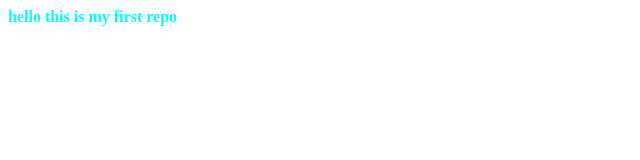
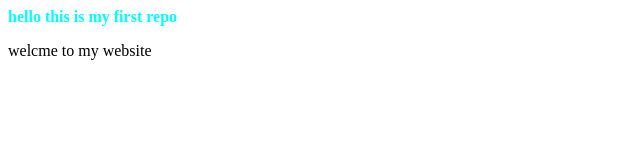
Before and after one commit to vaishali-jogdand/localrepo, a plain HTML site: page index.html in a window 1280 px wide. Shown: the whole page, without its empty margins (0-640 px from the left). Drawn offline with Linux system fonts and the light colour scheme.

Commit message:
adding new feature

```diff
--- a/index.html
+++ b/index.html
@@ -8,5 +8,6 @@
 </head>
 <body>
     <b> hello this is my first repo </b>
+    <p> welcme to my website </p>
 </body>
 </html>
```
